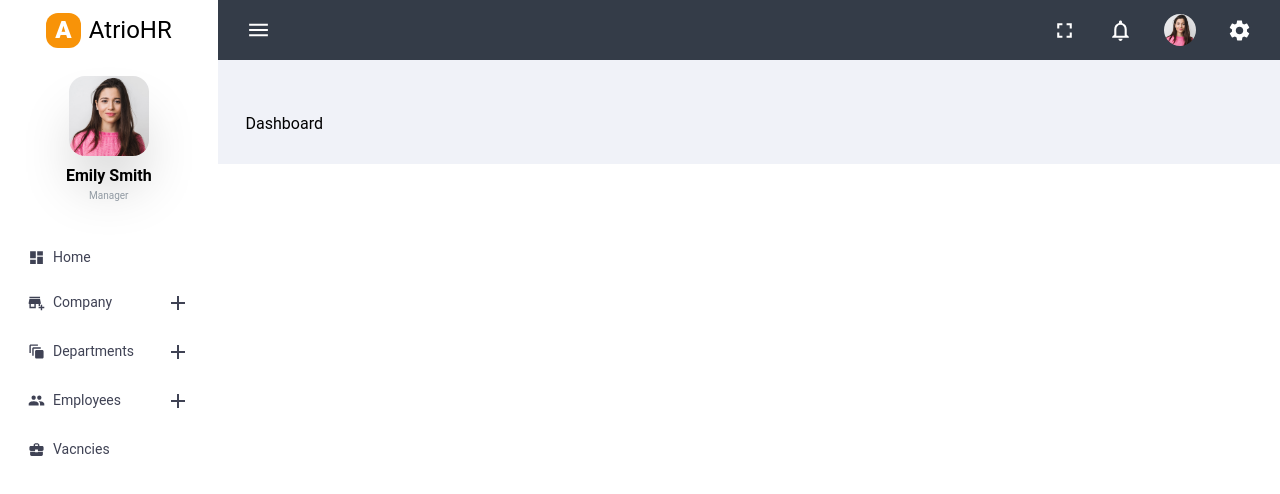
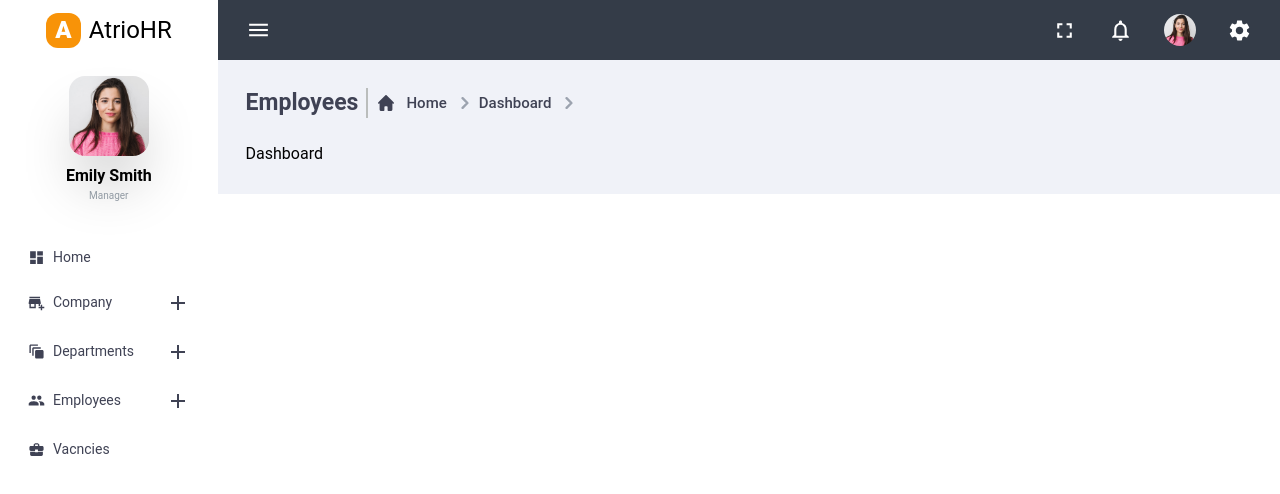
Before and after one commit to panahlimurad/hr, a React (Create React App) app: page / in a window 1280 px wide. Shown: the top 494 px of the page. Built offline with nearby package versions, Linux system fonts and the light colour scheme.

Commit message:
fixedBug

```diff
--- a/src/features/Layouts/MainLayout.js
+++ b/src/features/Layouts/MainLayout.js
@@ -22,7 +22,7 @@ const MainLayouts = () => {
       <div className="w-[83%]">
         <Header />
         <main className="bg-main-bg p-7">
-          {location.pathname !== "/" && <PageHeader/>}
+          <PageHeader/>
           <div className="mt-6">
           <Routes>
             <Route path="/" element={<Dashboard />} />
--- a/src/features/shared/Components/BasisComponents/PageHeader/PageHeader.js
+++ b/src/features/shared/Components/BasisComponents/PageHeader/PageHeader.js
@@ -7,11 +7,8 @@ const PageHeader = () => {
 
 
 
-  const pathSegment = location.pathname.split("/")[2];
+  const pathSegment =  location.pathname === "/" ? "dashboard" : location.pathname.split("/")[2];
   const pathSegmentFirst = location.pathname.split("/")[1];
-
-
-
 
   const formattedPathSegment = pathSegment
   .replace(/-/g, ' ')
@@ -65,7 +62,7 @@ const PageHeader = () => {
                 <p
                   className="ms-1 inline-flex items-center text-[15px] font-medium text-color-text"
                 >
-                  {pathSegmentFirst.charAt(0).toUpperCase()+pathSegmentFirst.slice(1)}
+                  {location.pathname === "/" ? "Dashboard" : pathSegmentFirst.charAt(0).toUpperCase()+pathSegmentFirst.slice(1)}
                 </p>
               </div>
             </li>
@@ -89,7 +86,7 @@ const PageHeader = () => {
                 <p
                   className="ms-1 inline-flex items-center text-[15px] font-medium text-color-text"
                 >
-                  {formattedPathSegment}
+                  {location.pathname === "/" ? null : formattedPathSegment}
                 </p>
               </div>
             </li>
```
